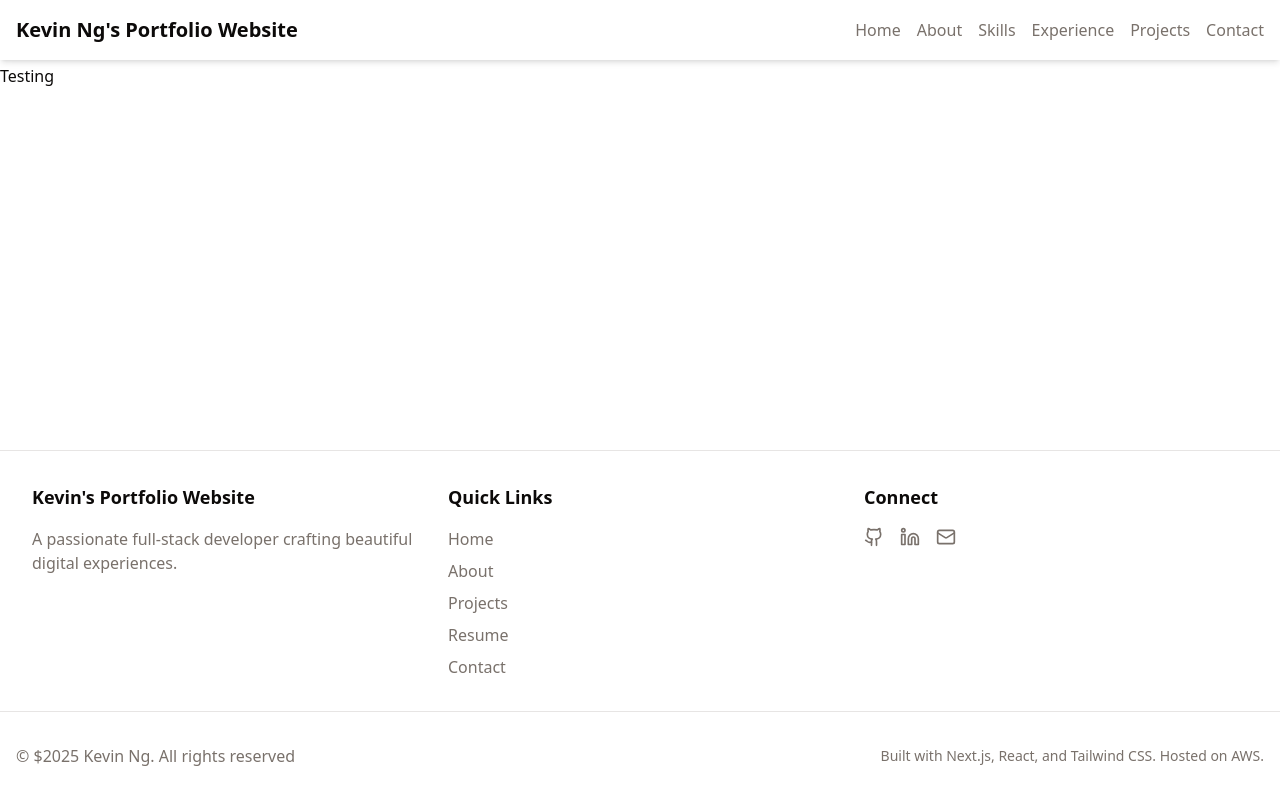
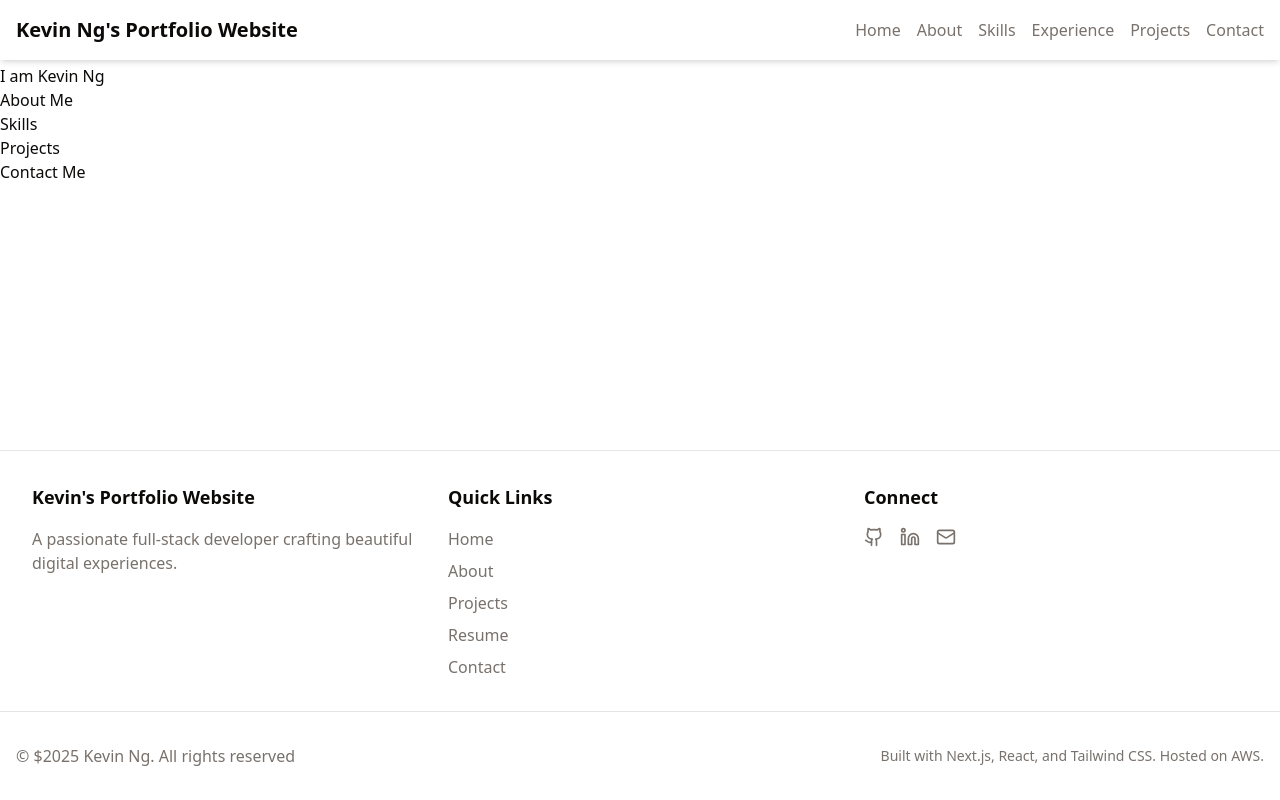
Before and after one commit to ngk3/portfolio_website, a Next.js app in the folder portfolio/: page / in a window 1280 px wide. Built offline with nearby package versions, Linux system fonts and the light colour scheme.

Commit message:
Added initial section components to be utilized for website

```diff
--- a/portfolio/src/app/page.tsx
+++ b/portfolio/src/app/page.tsx
@@ -1,5 +1,10 @@
 import Head from "next/head";
 import { Layout } from "@/components/layout/Layout";
+import Hero from "@/components/sections/Hero";
+import About from "@/components/sections/About";
+import Skills from "@/components/sections/Skills";
+import Contact from "@/components/sections/Contact";
+import Projects from "@/components/sections/Projects";
 
 export default function Home() {
   return (
@@ -12,7 +17,11 @@ export default function Home() {
       </Head>
 
       <Layout>
-        <p>{"Testing"}</p>
+        <Hero />
+        <About />
+        <Skills />
+        <Projects />
+        <Contact />
       </Layout>
     </>
   );
--- /dev/null
+++ b/portfolio/src/components/sections/About.tsx
@@ -0,0 +1,8 @@
+
+export default function About() {
+    return (
+        <section>
+            About Me
+        </section>
+    )
+}
--- /dev/null
+++ b/portfolio/src/components/sections/Contact.tsx
@@ -0,0 +1,8 @@
+
+export default function Contact() {
+    return (
+        <section>
+            Contact Me
+        </section>
+    )
+}
--- /dev/null
+++ b/portfolio/src/components/sections/Hero.tsx
@@ -0,0 +1,8 @@
+
+export default function Hero() {
+    return (
+        <section>
+            <p>I am Kevin Ng</p>
+        </section>
+    )
+}
--- /dev/null
+++ b/portfolio/src/components/sections/Projects.tsx
@@ -0,0 +1,8 @@
+
+export default function Projects() {
+    return (
+        <section>
+            Projects
+        </section>
+    )
+}
--- /dev/null
+++ b/portfolio/src/components/sections/Skills.tsx
@@ -0,0 +1,8 @@
+
+export default function Skills() {
+    return (
+        <section>
+            Skills
+        </section>
+    )
+}
```
